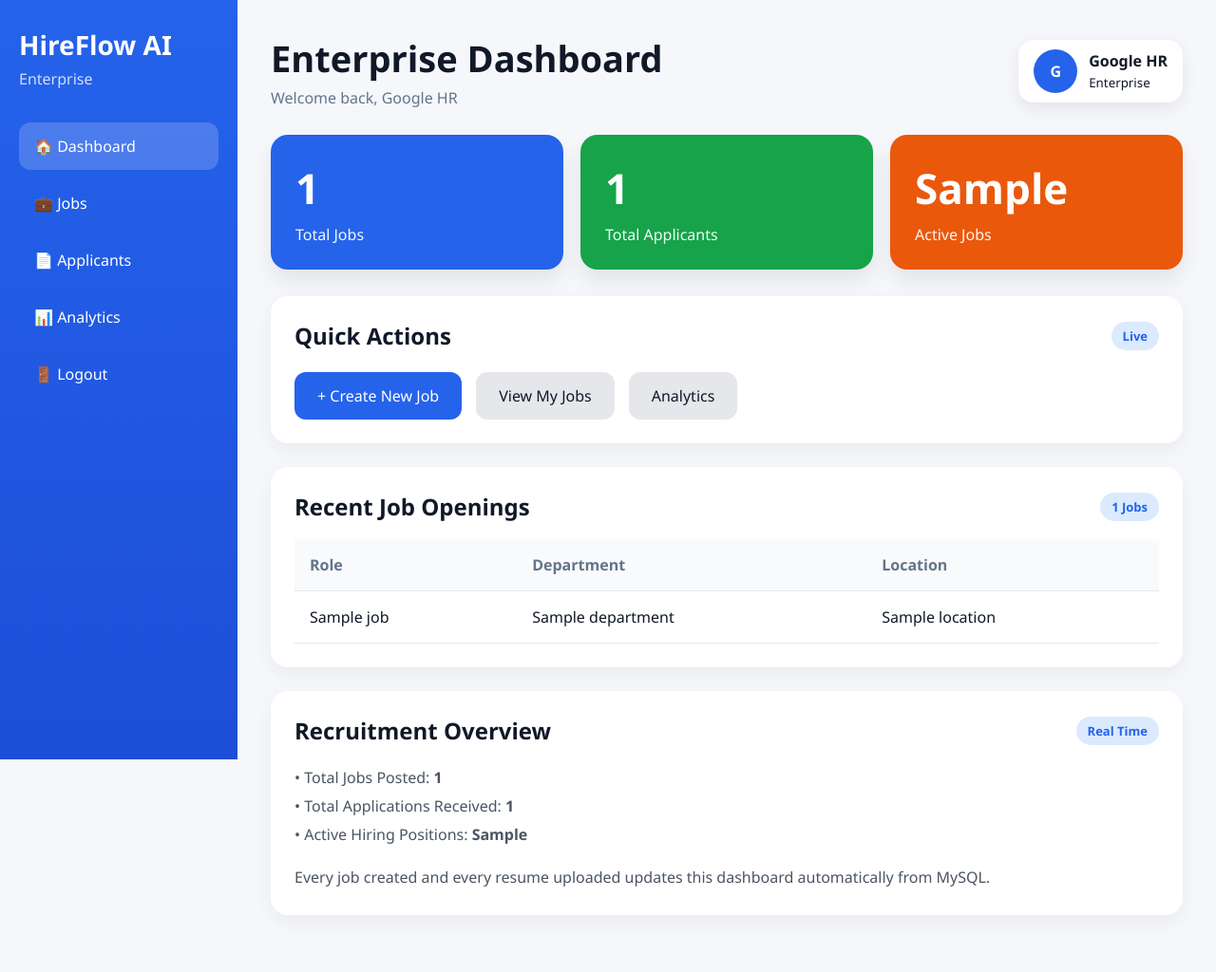
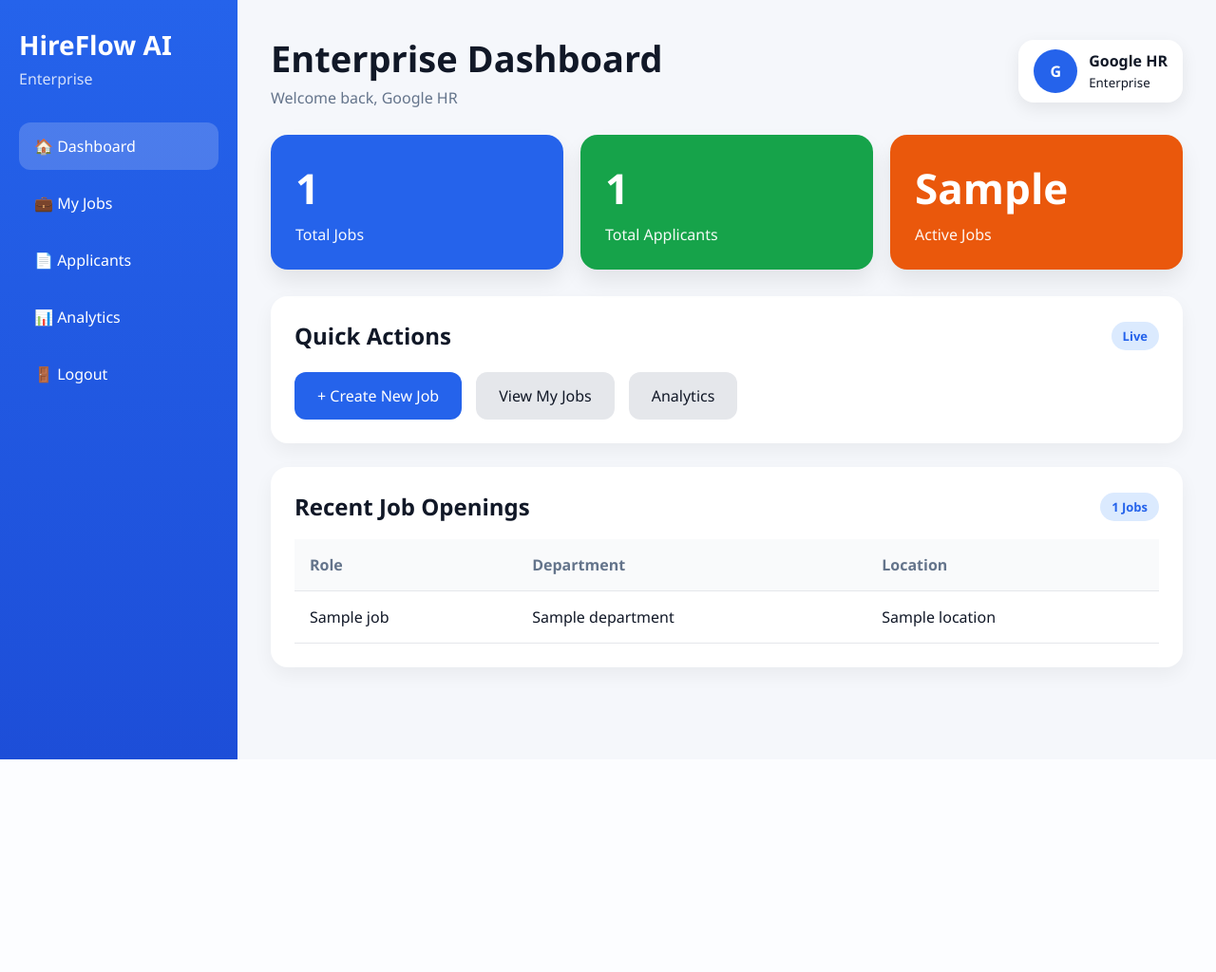
Before and after one commit to SUMANTH111111/hireflow-ai, a Flask app: template templates/enterprise_dashboard.html in a window 1280 px wide. Shown: the whole page at 95% size. After the commit the page ends 800 px from the top, so only its background shows below. Run offline with Flask 3, Linux system fonts and the light colour scheme; the template is opened without the code that fills it: most values are stand-ins (such as "Sample title", 1, 10 or a date in 2020); some libraries are stand-ins or nearby versions.

Commit message:
Fix enterprise navigation and applicant routing

```diff
--- a/app.py
+++ b/app.py
@@ -498,9 +498,9 @@ def analytics():
     )
 
 
-# ==========================================
+# ==========================
 # ENTERPRISE APPLICATIONS
-# ==========================================
+# ==========================
 
 @app.route("/enterprise/applications")
 def enterprise_applications():
@@ -515,11 +515,13 @@ def enterprise_applications():
             a.match_score,
             a.explanation,
             a.status
+
         FROM applications a
         JOIN candidates c
             ON a.candidate_id = c.candidate_id
         JOIN jobs j
             ON a.job_id = j.job_id
+
         ORDER BY a.applied_at DESC
     """)
 
@@ -543,8 +545,13 @@ def enterprise_applications():
         "enterprise_applications.html",
         apps=apps
     )
+# ==========================
+# VIEW RESUME
+# ==========================
 
-
+@app.route("/resume/<filename>")
+def view_resume(filename):
+    return redirect(f"/static/uploads/resumes/{filename}")
 # ==========================================
 # LOGOUT
 # ==========================================
--- a/templates/enterprise_dashboard.html
+++ b/templates/enterprise_dashboard.html
@@ -3,18 +3,14 @@
 <head>
     <meta charset="UTF-8">
     <meta name="viewport" content="width=device-width, initial-scale=1.0">
-    <title>Enterprise Dashboard • HireFlow AI</title>
+    <title>Enterprise Dashboard | HireFlow AI</title>
 
     <link rel="stylesheet"
           href="{{ url_for('static', filename='css/style.css') }}">
 </head>
-
 <body>
 
-<!-- ================= SIDEBAR ================= -->
-
 <div class="sidebar">
-
     <div class="brand">
         <h2>HireFlow AI</h2>
         <p>Enterprise</p>
@@ -22,43 +18,29 @@
 
     <nav>
         <a href="/enterprise" class="active">🏠 Dashboard</a>
-        <a href="/jobs">💼 Jobs</a>
-        <a href="/applications">📄 Applicants</a>
+        <a href="/enterprise/jobs">💼 My Jobs</a>
+        <a href="/enterprise/applications">📄 Applicants</a>
         <a href="/analytics">📊 Analytics</a>
         <a href="/logout">🚪 Logout</a>
     </nav>
-
 </div>
-
-
-<!-- ================= MAIN ================= -->
 
 <div class="main">
 
-    <!-- TOPBAR -->
-
     <div class="topbar">
-
         <div>
             <h1>Enterprise Dashboard</h1>
             <p>Welcome back, Google HR</p>
         </div>
 
         <div class="profile">
-
             <div class="avatar">G</div>
-
             <div>
                 <h4>Google HR</h4>
                 <small>Enterprise</small>
             </div>
-
         </div>
-
     </div>
-
-
-    <!-- CARDS -->
 
     <div class="cards">
 
@@ -79,17 +61,11 @@
 
     </div>
 
-
-    <!-- QUICK ACTIONS -->
-
     <div class="panel">
 
         <div class="panel-head">
-
             <h2>Quick Actions</h2>
-
             <span>Live</span>
-
         </div>
 
         <div class="actions">
@@ -110,24 +86,16 @@
 
     </div>
 
-
-    <!-- RECENT JOBS -->
-
     <div class="table-card">
 
         <div class="panel-head">
-
             <h2>Recent Job Openings</h2>
-
             <span>{{ total_jobs }} Jobs</span>
-
         </div>
-
 
         {% if recent_jobs %}
 
         <table>
-
             <tr>
                 <th>Role</th>
                 <th>Department</th>
@@ -135,13 +103,11 @@
             </tr>
 
             {% for job in recent_jobs %}
-
             <tr>
                 <td>{{ job.title }}</td>
                 <td>{{ job.department }}</td>
                 <td>{{ job.location }}</td>
             </tr>
-
             {% endfor %}
 
         </table>
@@ -149,49 +115,15 @@
         {% else %}
 
         <div class="empty-state">
-
             <h2>💼 No Jobs Created</h2>
-
-            <p>
-                Create your first job opening to start recruiting.
-            </p>
+            <p>Create your first job opening.</p>
 
             <a href="/new-job" class="link-btn">
                 Create First Job
             </a>
-
         </div>
 
         {% endif %}
-
-    </div>
-
-
-    <!-- LIVE OVERVIEW -->
-
-    <div class="panel">
-
-        <div class="panel-head">
-
-            <h2>Recruitment Overview</h2>
-
-            <span>Real Time</span>
-
-        </div>
-
-        <div style="margin-top:18px;color:#4b5563;line-height:30px;">
-
-            <p>• Total Jobs Posted: <b>{{ total_jobs }}</b></p>
-
-            <p>• Total Applications Received: <b>{{ total_applicants }}</b></p>
-
-            <p>• Active Hiring Positions: <b>{{ active_jobs }}</b></p>
-
-            <p style="margin-top:15px;">
-                Every job created and every resume uploaded updates this dashboard automatically from MySQL.
-            </p>
-
-        </div>
 
     </div>
 
--- a/templates/jobs.html
+++ b/templates/jobs.html
@@ -20,8 +20,7 @@
 
     <nav>
         <a href="/enterprise">🏠 Dashboard</a>
-        <a href="/jobs" class="active">💼 My Jobs</a>
-        <a href="/new-job">➕ Create Job</a>
+        <a href="/enterprise/jobs" class="active">💼 My Jobs</a>
         <a href="/enterprise/applications">📄 Applicants</a>
         <a href="/analytics">📊 Analytics</a>
         <a href="/logout">🚪 Logout</a>
```
Also changed, not shown: templates/enterprise_applications.html (+16 -2 lines), 1 other file.
